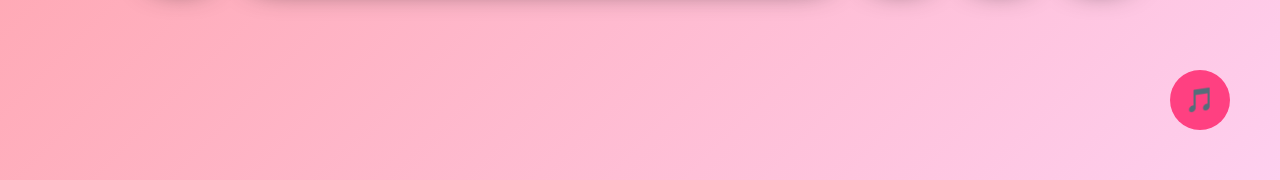
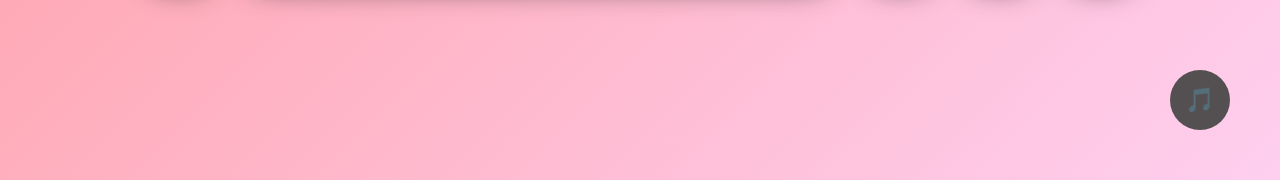
Before and after one commit to abhi-raval-1910/Animated-Flex-Cards-with-Music-For-Crsuh, a plain HTML site: page index.html in a window 1280 px wide. Both pictures are taken after a click on the label 800 px from the left and 400 px from the top of the page. Shown: the part 620-800 px from the top of the page. Drawn offline with Linux system fonts and the light colour scheme.

Commit message:
iteration1

```diff
--- a/index.html
+++ b/index.html
@@ -4,7 +4,7 @@
     <meta charset="UTF-8">
     <meta name="viewport" content="width=device-width, initial-scale=1.0">
     <link rel="stylesheet" href="style.css">
-    <title>Animated Flex Cards with Music For Crsuh</title>
+    <title>impress karne ki ninja technique</title>
 </head>
 <body>
     <div class="wrapper">
--- a/script.js
+++ b/script.js
@@ -1,11 +1,8 @@
 document.addEventListener("DOMContentLoaded", () => {
     const musicButton = document.getElementById("music-button");
     const cards = document.querySelectorAll(".card");
-    let currentAudio = new Audio();
-    let isPlaying = false; // Track if music is currently playing
 
-    // Preload all audio files and set them to loop
-    const audioFiles = {
+    let audioFiles = {
         "music1.mp3": new Audio("music1.mp3"),
         "music2.mp3": new Audio("music2.wav"),
         "music3.mp3": new Audio("music3.mp3"),
@@ -13,51 +10,62 @@ document.addEventListener("DOMContentLoaded", () => {
         "music5.mp3": new Audio("music5.mp3")
     };
 
-    Object.values(audioFiles).forEach(audio => {
-        audio.loop = true; // Set all audios to loop
-    });
+    let currentAudio = null;
+    let isPlaying = false;
 
-    // Function to play music based on the selected card
-    function playMusic(musicSrc) {
-        if (currentAudio.src !== audioFiles[musicSrc].src) { // Check if new music needs to be played
-            currentAudio.pause(); // Pause currently playing music
-            currentAudio = audioFiles[musicSrc]; // Load the preloaded music
-            currentAudio.currentTime = 0; // Reset to start
-            currentAudio.play(); // Play the new music
+    // Add initial cross icon class to show muted state
+    musicButton.classList.add("music-icon-muted");
+
+    function toggleMusic(musicSrc) {
+        if (!currentAudio || currentAudio.src !== audioFiles[musicSrc].src) {
+            // Stop any currently playing audio
+            if (currentAudio) currentAudio.pause();
+
+            // Play new audio
+            currentAudio = audioFiles[musicSrc];
+            currentAudio.play();
+            isPlaying = true;
+            musicButton.classList.remove("music-icon-muted");
+            musicButton.classList.add("music-icon-playing");
+        } else {
+            // Pause or resume the same audio
+            if (isPlaying) {
+                currentAudio.pause();
+                isPlaying = false;
+                musicButton.classList.remove("music-icon-playing");
+                musicButton.classList.add("music-icon-muted");
+            } else {
+                currentAudio.play();
+                isPlaying = true;
+                musicButton.classList.remove("music-icon-muted");
+                musicButton.classList.add("music-icon-playing");
+            }
         }
     }
 
-    // Play button to start or pause the music initially
     musicButton.addEventListener("click", () => {
         const selectedCard = document.querySelector("input[name='slide']:checked + label");
-        const musicSrc = selectedCard.getAttribute("data-music");
+        const musicSrc = selectedCard ? selectedCard.getAttribute("data-music") : null;
 
-        if (!isPlaying) {
-            playMusic(musicSrc); // Start playing music when the button is first clicked
-            isPlaying = true; // Music is now playing
-        } else {
-            currentAudio.pause(); // Pause if already playing
-            isPlaying = false; // Music is now paused
+        if (musicSrc) {
+            toggleMusic(musicSrc);
         }
     });
 
-    // Auto change music when switching between videos
+    // Play music when a card is clicked
     cards.forEach(card => {
         card.addEventListener("click", () => {
             const musicSrc = card.getAttribute("data-music");
-            if (isPlaying) {
-                playMusic(musicSrc); // Automatically change music when video changes
-            }
+            toggleMusic(musicSrc);
         });
     });
 
-    // Ensure music changes when switching between videos by radio button change
     document.querySelectorAll("input[name='slide']").forEach(radio => {
         radio.addEventListener("change", () => {
             if (isPlaying) {
                 const selectedCard = document.querySelector("input[name='slide']:checked + label");
                 const musicSrc = selectedCard.getAttribute("data-music");
-                playMusic(musicSrc); // Change music when the selected radio button changes
+                toggleMusic(musicSrc);
             }
         });
     });
--- a/style.css
+++ b/style.css
@@ -111,8 +111,29 @@ input:checked + label .description {
     opacity: 1 !important;
     transform: translateY(0) !important;
 }
+.music-icon-muted {
+    position: fixed;
+    bottom: 50px;
+    right: 50px;
+    width: 60px;
+    height: 60px;
+    background-color: #544f50;
+    border: 2px;
+    border-radius: 50%;
+    box-shadow: 0 8px 15px rgba(0, 0, 0, 0.1);
+    cursor: pointer;
+    display: flex;
+    align-items: center;
+    justify-content: center;
+    font-size: 24px;
+    color: rgb(146, 141, 141);
+    outline: none;
+    animation: pulse 2s infinite;
+    transition: transform 0.2s;
+    z-index: 3; /* Ensure the music button is above everything */
+}
 
-.music-button {
+.music-icon-playing {
     position: fixed;
     bottom: 50px;
     right: 50px;
```
